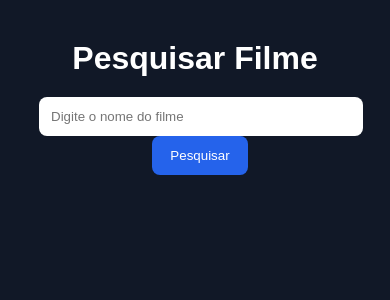
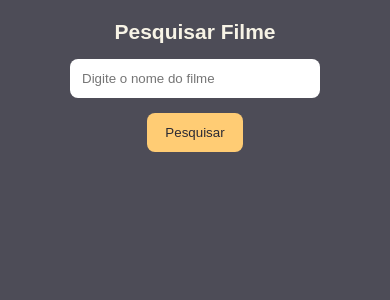
Before and after one commit to samea-jesus0/24fps, a Flask app: page / in a window 390 px wide. Shown: the top 300 px of the page. Run offline with Flask 3, Linux system fonts and the light colour scheme.

Commit message:
Mudança no estilo da página de pesquisa

```diff
--- a/static/css/style.css
+++ b/static/css/style.css
@@ -1,14 +1,19 @@
+* {
+    box-sizing: border-box;
+}
+
 body {
     font-family: Arial, sans-serif;
-    background: #111827;
-    color: white;
+    background: #4D4C57;
+    color: #F7F3E6;
     margin: 0;
     padding: 0;
 }
 
 .container {
-    width: 80%;
+    width: min(100%, 1100px);
     margin: 40px auto;
+    padding: 0 16px;
     text-align: center;
 }
 
@@ -18,10 +23,16 @@ h1 {
 
 .search-box {
     margin-bottom: 30px;
+    display: flex;
+    justify-content: center;
+    gap: 10px;
+    flex-wrap: wrap;
 }
 
 .search-box input {
-    width: 300px;
+    flex: 1;
+    min-width: 200px;
+    max-width: 300px;
     padding: 12px;
     border-radius: 8px;
     border: none;
@@ -32,18 +43,19 @@ h1 {
     padding: 12px 18px;
     border: none;
     border-radius: 8px;
-    background: #2563eb;
-    color: white;
+    background: #FFCC74;
+    color: #2A2A34;
     cursor: pointer;
-    margin-left: 10px;
+    white-space: nowrap;
 }
 
 .search-box button:hover {
-    background: #1d4ed8;
+    background: #ffe1ac;
+    color: #2A2A34;
 }
 
 .card {
-    background: #1f2937;
+    background: #2A2A34;
     border-radius: 16px;
     padding: 20px;
     display: flex;
@@ -51,6 +63,7 @@ h1 {
     align-items: flex-start;
     text-align: left;
     max-width: 900px;
+    color: #F7F3E6;
     margin: 0 auto;
     box-shadow: 0 4px 15px rgba(0,0,0,0.3);
 }
@@ -72,3 +85,44 @@ h1 {
     color: #f87171;
     font-weight: bold;
 }
+
+/* Responsividade para telas menores (notebooks e dispositivos móveis) */
+@media (max-width: 768px) {
+    body {
+        font-size: 14px; /* Reduz o tamanho da fonte para telas menores */
+    }
+
+    .container {
+        margin: 20px auto; /* Reduz a margem superior/inferior */
+        padding: 0 8px; /* Reduz o padding lateral */
+    }
+
+    h1 {
+        margin-bottom: 15px; /* Reduz o espaçamento abaixo do título */
+        font-size: 1.5em; /* Ajusta o tamanho do título */
+    }
+
+    .search-box {
+        flex-direction: column; /* Empilha input e botão verticalmente */
+        align-items: center;
+        gap: 15px;
+    }
+
+    .search-box input {
+        min-width: 250px; /* Ajusta largura mínima */
+        max-width: 100%; /* Permite ocupar toda a largura */
+    }
+
+    .card {
+        flex-direction: column; /* Empilha imagem e info verticalmente */
+        align-items: center;
+        text-align: center;
+        padding: 15px; /* Reduz padding */
+        gap: 15px; /* Reduz gap */
+    }
+
+    .card img {
+        width: 100%; /* Imagem ocupa toda a largura disponível */
+        max-width: 250px; /* Limita largura máxima */
+    }
+}
--- a/templates/index.html
+++ b/templates/index.html
@@ -23,5 +23,4 @@
   <script src="{{ url_for('static', filename='js/script.js') }}"></script>
 </body>
 
-
 </html>
```
